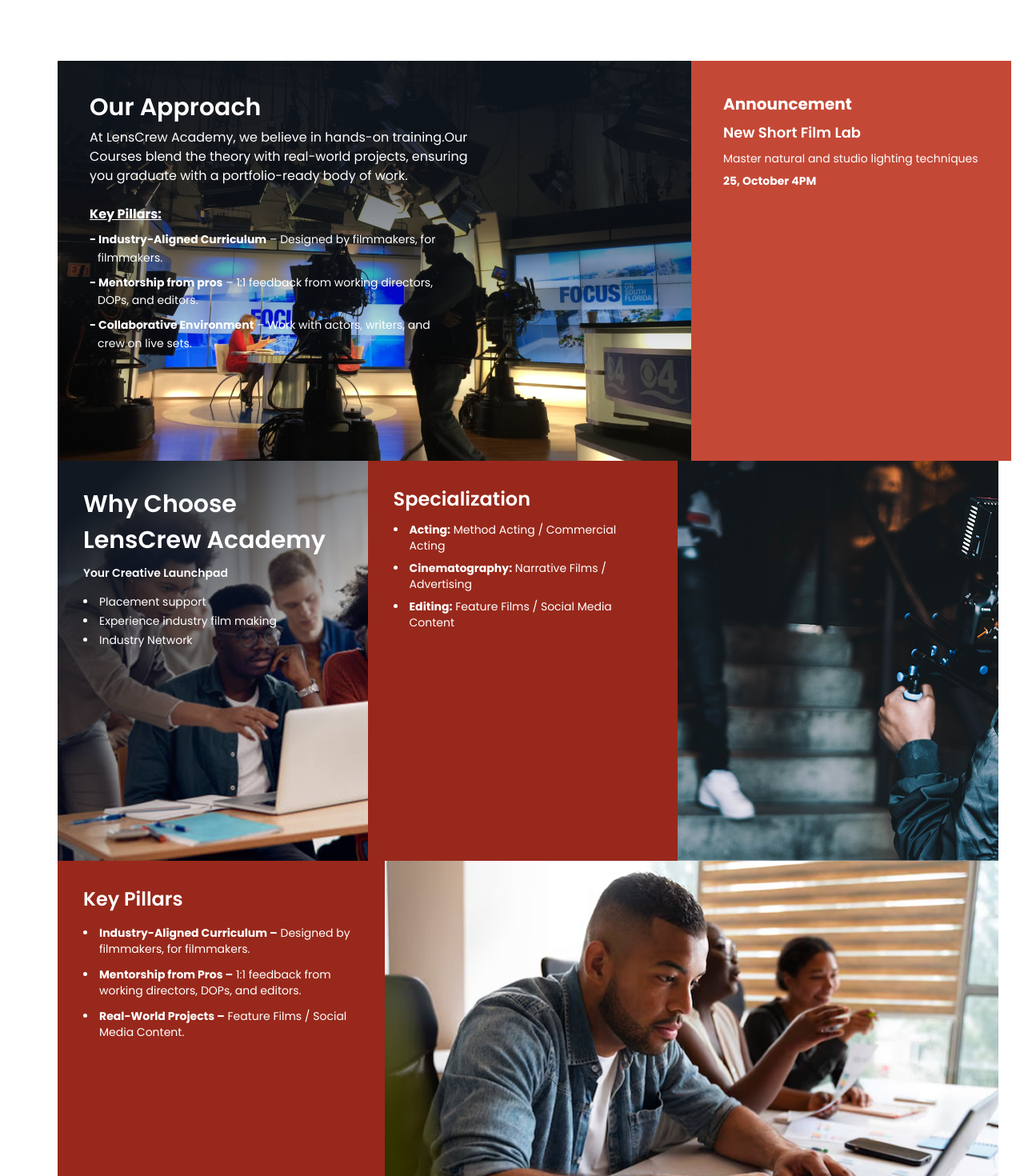
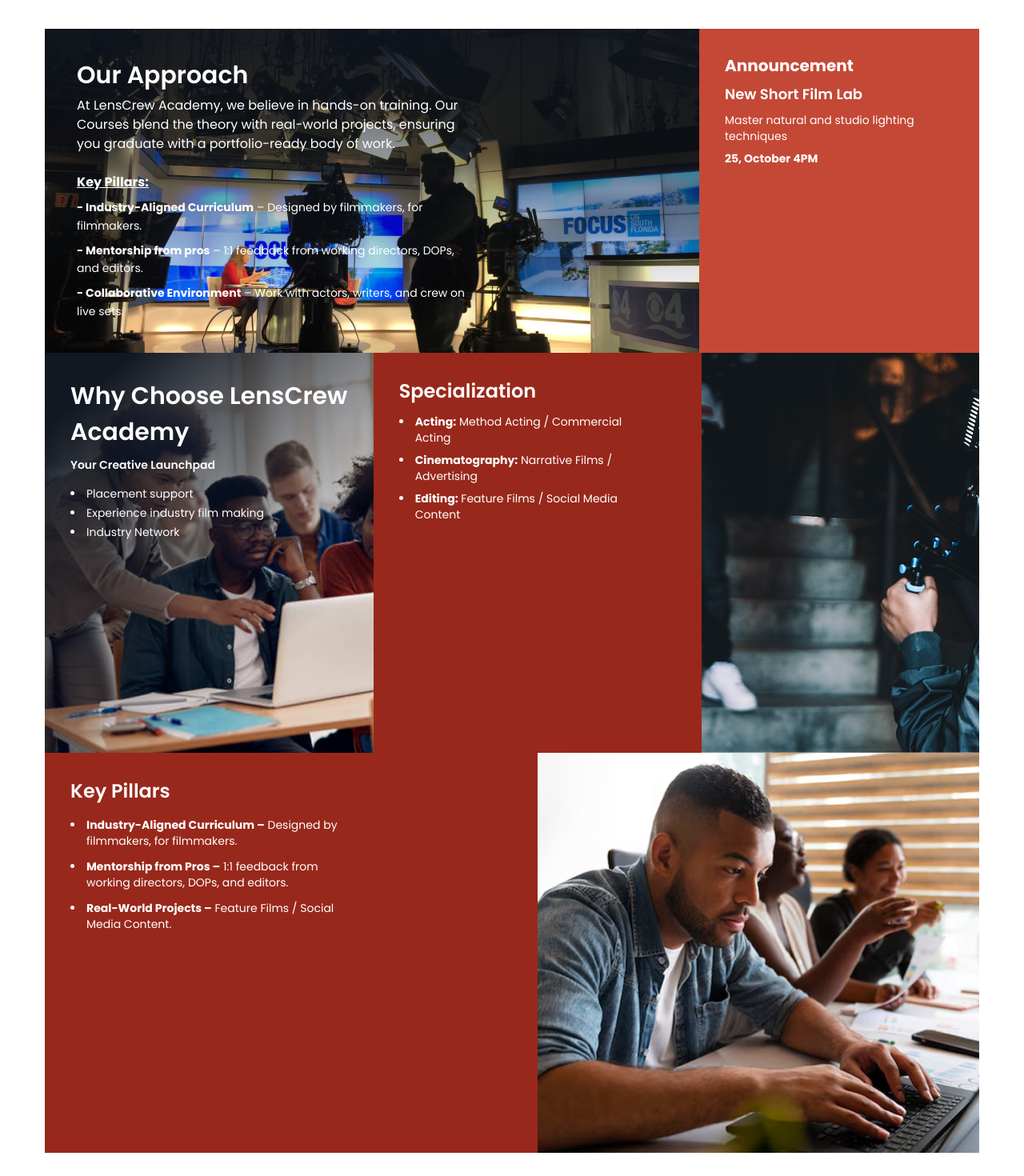
Before and after one commit to cyberrspace/lenscrewapp, a Next.js app: page / in a window 1280 px wide. Shown: the part 960-2430 px from the top of the page at 80% size. Built offline with nearby package versions, Linux system fonts and the light colour scheme.

Commit message:
adjusted the event section to fit on every screen

```diff
--- a/src/components/EventSection.tsx
+++ b/src/components/EventSection.tsx
@@ -4,45 +4,40 @@ import KeyPillars from './keypillars';
 
 const EventSection = () => {
   return (
-    <div className="min-h-screen w-full flex items-center justify-center"> {/* ← Center wrapper */}
+    <div className="min-h-screen w-full flex items-center justify-center">
+      <section className="w-full max-w-[1440px] px-4 sm:px-6 md:px-10 lg:px-14 py-10 mx-auto">
 
-      <section className="w-full max-w-[1440px] px-4 mx-auto p-20 pl-14 justify-center items-center"> {/* ← removed mt-[60px] */}
-
-        <div className="flex flex-col md:flex-row mx-auto ml-4 ">
+        <div className="flex flex-col md:flex-row ">
 
           {/* Our Approach Section */}
-          <div className="flex-1 bg-[url('/Frame-bg.png')] bg-cover bg-center sm:p-10 text-white w-full max-w-[817px] min-h-[500px]">
-            <h2 className="text-2xl sm:text-3xl font-semibold text-center sm:text-left">
+          <div className="flex-1 bg-[url('/Frame-bg.png')] bg-cover bg-center p-6 sm:p-10 text-white">
+            <h2 className="text-xl sm:text-2xl md:text-3xl font-semibold text-center md:text-left">
               Our Approach
             </h2>
-            <p className="mt-2 text-sm sm:text-base font-normal sm:max-w-[500px] w-[517px] h-[72px] text-center sm:text-left">
-              At LensCrew Academy, we believe in hands-on training.Our <br />
-              Courses blend the theory with real-world projects, ensuring you
-              graduate with a portfolio-ready body of work.
+            <p className="mt-2 text-sm sm:text-base font-normal max-w-full sm:max-w-[500px] text-center md:text-left">
+              At LensCrew Academy, we believe in hands-on training. Our Courses blend the theory with real-world projects, ensuring you graduate with a portfolio-ready body of work.
             </p>
 
             <div className="mt-6">
               <h3 className="text-base font-bold underline mb-2">Key Pillars:</h3>
-              <div className="text-sm leading-relaxed space-y-2 w-[517px] h-[72px]">
+              <div className="text-sm leading-relaxed space-y-2 max-w-full sm:max-w-[500px]">
                 <p>
-                  <span className="font-bold">- Industry-Aligned Curriculum</span> – Designed by filmmakers, for<br />
-                  <span className="pl-[10px] block">filmmakers.</span>
+                  <span className="font-bold">- Industry-Aligned Curriculum</span> – Designed by filmmakers, for filmmakers.
                 </p>
                 <p>
-                  <span className="font-bold">- Mentorship from pros</span> – 1:1 feedback from working directors, <span className="pl-[10px] block">DOPs, and editors.</span>
+                  <span className="font-bold">- Mentorship from pros</span> – 1:1 feedback from working directors, DOPs, and editors.
                 </p>
                 <p>
-                  <span className="font-bold">- Collaborative Environment</span> – Work with actors, writers, and <span className="pl-[10px] block">crew on live sets.</span>
+                  <span className="font-bold">- Collaborative Environment</span> – Work with actors, writers, and crew on live sets.
                 </p>
               </div>
-
             </div>
           </div>
 
           {/* Announcement Section */}
-          <div className="flex-shrink-0 w-full max-w-[437.91px] md:max-w-[400px] bg-[#C44836] text-white flex flex-col p-10">
-            <h1 className="text-xl font-bold mb-2 ">Announcement</h1>
-            <h3 className="text-lg font-semibold mb-2">New Short Film Lab</h3>
+          <div className="w-full md:w-[350px] bg-[#C44836] text-white flex flex-col p-6 sm:p-8 ">
+            <h1 className="text-lg sm:text-xl font-bold mb-2">Announcement</h1>
+            <h3 className="text-base sm:text-lg font-semibold mb-2">New Short Film Lab</h3>
             <p className="text-sm mb-2">
               Master natural and studio lighting techniques
             </p>
@@ -50,8 +45,12 @@ const EventSection = () => {
           </div>
         </div>
 
-        <WhyChooseUs />
-        <KeyPillars />
+        <div className="">
+          <WhyChooseUs />
+        </div>
+        <div className="">
+          <KeyPillars />
+        </div>
       </section>
     </div>
   );
--- a/src/components/WhyChooseUs.tsx
+++ b/src/components/WhyChooseUs.tsx
@@ -1,12 +1,11 @@
 import React from 'react';
-
 
 const WhyChooseUs = () => {
   return (
-    <div className="flex flex-col lg:flex-row flex-wrap w-full  px-4 mx-auto">
+    <div className="flex flex-col lg:flex-row w-full max-w-[1440px] mx-auto">
 
       {/* Info Block */}
-      <div className="flex-1 h-[500px] max-w-[408.5px] bg-[url('/whychooseus-bg.png')] bg-cover bg-center text-white p-6 sm:p-8">
+      <div className="flex-1 h-[500px] bg-[url('/whychooseus-bg.png')] bg-cover bg-center text-white p-6 sm:p-8">
         <h1 className="text-[30px] font-semibold mb-2">Why Choose LensCrew Academy</h1>
         <h3 className="text-sm font-semibold mb-4">Your Creative Launchpad</h3>
         <ul className="list-disc list-inside text-sm space-y-1">
@@ -17,28 +16,34 @@ const WhyChooseUs = () => {
       </div>
 
       {/* Specialization */}
-      <div className="flex-1 max-w-[408.5px] h-[500px] bg-[#98281B] text-white p-6 sm:p-8">
+      <div className="flex-1 h-[500px] bg-[#98281B] text-white p-6 sm:p-8">
         <h1 className="text-2xl font-semibold mb-3">Specialization</h1>
         <ul className="list-disc list-inside space-y-2 text-sm">
-          <li><span className="font-extrabold">Acting:</span> Method Acting / Commercial <span className="pl-[20px] block">Acting</span> </li>
-          <li><span className="font-extrabold">Cinematography:</span> Narrative Films / <span className="pl-[20px] block">Advertising</span> </li>
-          <li><span className="font-extrabold">Editing:</span> Feature Films / Social Media <span className="pl-[20px] block"> Content</span></li>
+          <li>
+            <span className="font-extrabold">Acting:</span> Method Acting / Commercial
+            <span className="pl-[20px] block">Acting</span>
+          </li>
+          <li>
+            <span className="font-extrabold">Cinematography:</span> Narrative Films /
+            <span className="pl-[20px] block">Advertising</span>
+          </li>
+          <li>
+            <span className="font-extrabold">Editing:</span> Feature Films / Social Media
+            <span className="pl-[20px] block">Content</span>
+          </li>
         </ul>
       </div>
 
       {/* Image */}
-      <div className="w-full lg:w-[400.91px] h-[500px] max-w-[400.91px]">
+      <div className="flex-1 h-[500px]">
         <img
           src="/blackcamera-bg.png"
           alt="Black Camera"
-          className="w-full h-full max-h-[500px] object-cover"
+          className="w-full h-full object-cover"
         />
       </div>
     </div>
-
-
-
-  )
-}
+  );
+};
 
 export default WhyChooseUs;
--- a/src/components/keypillars.tsx
+++ b/src/components/keypillars.tsx
@@ -1,27 +1,34 @@
 const KeyPillars = () => {
   return (
-    <section className="w-full flex flex-col md:flex-row  px-4 mx-auto">
-
+    <section className="w-full flex flex-col md:flex-row">
       {/* Text Block */}
-      <div className="flex-1 bg-[#98281B] text-white p-6 sm:p-8 max-w-[408.5px]">
+      <div className="flex-1 bg-[#98281B] text-white p-6 sm:p-8">
         <h1 className="text-2xl font-semibold mb-4">Key Pillars</h1>
         <ul className="list-disc list-inside space-y-3 text-sm">
-          <li><span className="font-extrabold">Industry-Aligned Curriculum –</span> Designed by <span className="pl-[20px] block">filmmakers, for filmmakers.</span></li>
-          <li><span className="font-extrabold">Mentorship from Pros –</span> 1:1 feedback from<span className="pl-[20px] block">working directors, DOPs, and editors.</span>  </li>
-          <li><span className="font-extrabold">Real-World Projects –</span> Feature Films / Social <span className="pl-[20px] block">Media Content.</span> </li>
+          <li>
+            <span className="font-extrabold">Industry-Aligned Curriculum –</span> Designed by
+            <span className="pl-[20px] block">filmmakers, for filmmakers.</span>
+          </li>
+          <li>
+            <span className="font-extrabold">Mentorship from Pros –</span> 1:1 feedback from
+            <span className="pl-[20px] block">working directors, DOPs, and editors.</span>
+          </li>
+          <li>
+            <span className="font-extrabold">Real-World Projects –</span> Feature Films / Social
+            <span className="pl-[20px] block">Media Content.</span>
+          </li>
         </ul>
       </div>
 
       {/* Image Block */}
-      <div className="flex-1 lg:w-[811px] h-[500px] max-w-[811px]">
+      <div className="flex-1 h-[300px] sm:h-[400px] md:h-[500px]">
         <img
           src="/pillars-bg.png"
           alt="Pillars Image"
-          className="w-full h-full max-h-[500px] object-cover"
+          className="w-full h-full object-cover"
         />
       </div>
     </section>
-
   );
 };
 
```
